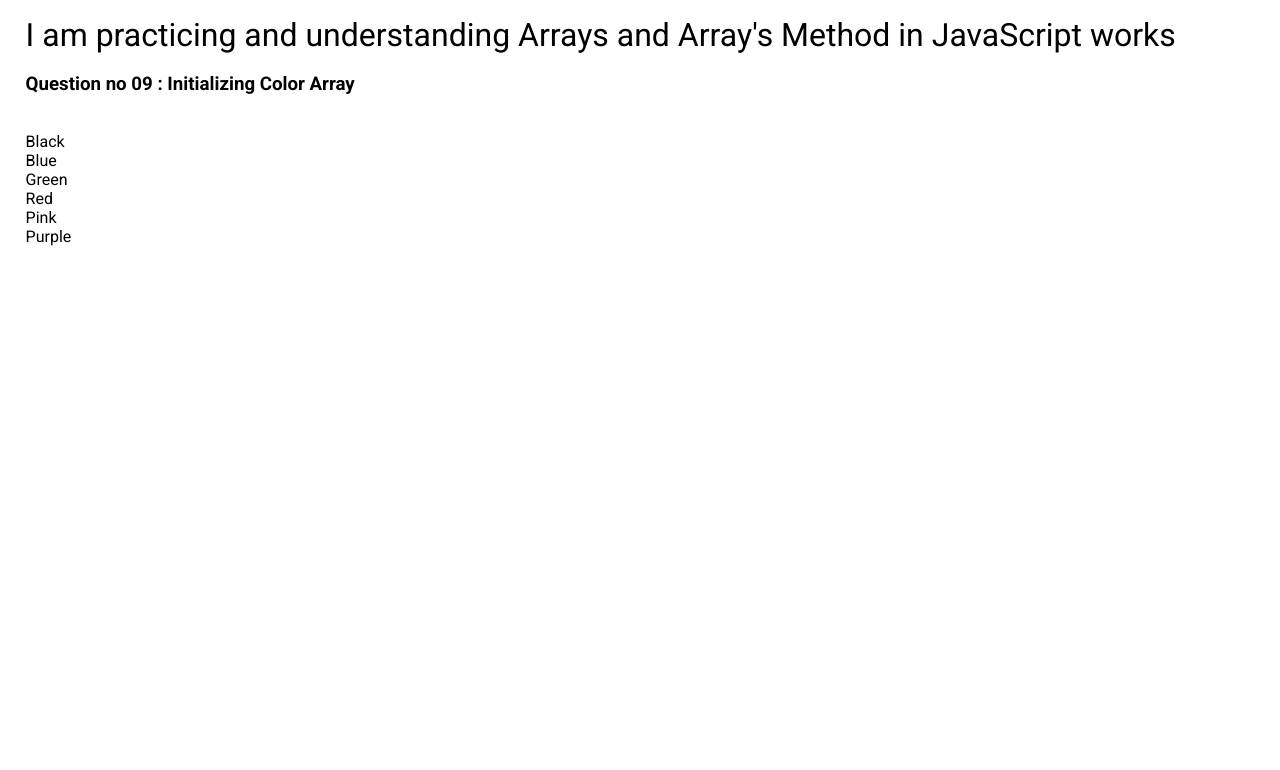
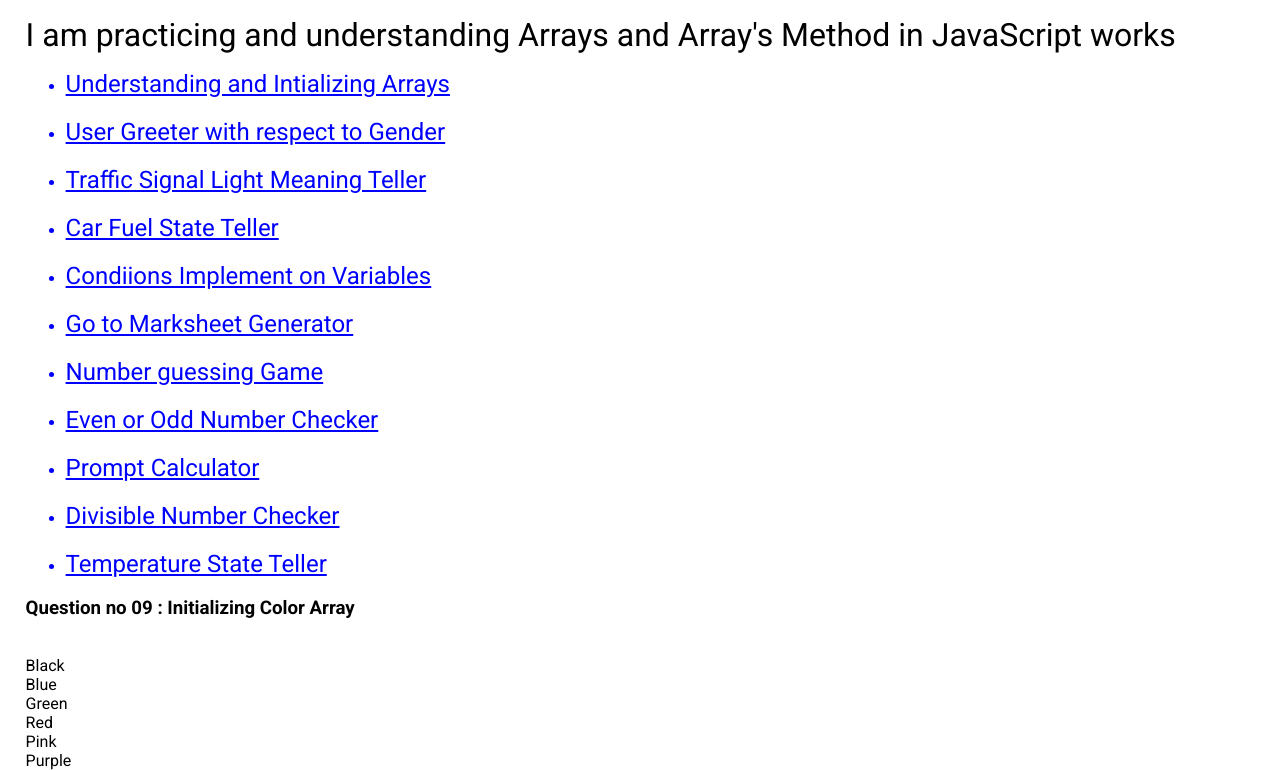
Before and after one commit to Shahzaib-Anees/Practicing-Arrays-and-Arrays-Methods-JS, a plain HTML site: page index.html in a window 1280 px wide. Shown: the part 175-945 px from the top of the page. Before the commit the page ends 800 px from the top, so only its background shows below. Drawn offline with Linux system fonts and the light colour scheme; a web font is replaced by a local one.

Commit message:
Adding Page Links

```diff
--- a/index.html
+++ b/index.html
@@ -13,6 +13,41 @@
         <h1>Practicing Arrays and Array's Methods in JavaScript</h1>
         <p>I am practicing and understanding Arrays and Array's Method in JavaScript works </p>
     </div>
+    <ul class="page-links">
+        <li>
+            <a href="./Question01/index.html" target="_blank">Understanding and Intializing Arrays</a>
+        </li>
+        <li>
+            <a href="./Page-no-01/User-greeter-Gender/index.html" target="_blank">User Greeter with respect to Gender</a>
+        </li>
+        <li>
+            <a href="./Page-no-01/Traffic-Signal-Light-Meaning-Teller/index.html" target="_blank">Traffic Signal Light Meaning Teller</a>
+        </li>
+        <li>
+            <a href="./Page-no-01/Car-Fuel-State-Teller/index.html" target="_blank">Car Fuel State Teller</a>
+        </li>
+        <li>
+            <a href="./Page-no-01/Condiions-Implement-on-Variables/index.html" target="_blank">Condiions Implement on Variables</a>
+        </li>
+        <li>
+            <a href="./Page-no-01/MarkSheet-Generator/result.html" target="_blank">Go to Marksheet Generator</a>
+        </li>
+        <li>
+            <a href="./Page-no-01/Number-Guessing-Game/guess.html" target="_blank">Number guessing Game</a>
+        </li>
+        <li>
+            <a href="./Page-no-01/Even0rOddNumber-Checker/index.html" target="_blank">Even or Odd Number Checker</a>
+        </li>
+        <li>
+            <a href="./Page-no-01/Prompt-Calculator/calculator.html" target="_blank">Prompt Calculator</a>
+        </li>
+        <li>
+            <a href="./Page-no-01/DivisibleNumber-Checker/index.html" target="_blank">Divisible Number Checker</a>
+        </li>
+        <li>
+            <a href="./Page-no-01/Temperature-State-Teller/index.html" target="_blank">Temperature State Teller</a>
+        </li>
+    </ul>
 </body>
 <script src="./index.js"></script>
 </html>
--- a/style.css
+++ b/style.css
@@ -4,7 +4,7 @@
 @import url('https://fonts.googleapis.com/css2?family=Roboto:ital,wght@0,100;0,300;0,400;0,500;0,700;0,900;1,100;1,300;1,400;1,500;1,700;1,900&display=swap');
 
 body {
-    padding:0% 2%;
+    padding: 0% 2%;
     margin: 0%;
     /* text-align: center; */
 }
@@ -15,7 +15,7 @@
 }
 
 
-.container{
+.container {
     display: flex;
     flex-direction: column;
     gap: 35px;
@@ -30,11 +30,30 @@
         0px -4px 10px rgba(255, 255, 255, 0.3);
 }
 
-p{
+p {
     font-size: 2rem;
     margin: 0%;
 }
 
-h3{
+h3 {}
 
+.page-links {
+    width: 100%;
+    display: flex;
+    flex-direction: column;
+    /* flex-wrap: wrap; */
+    column-gap: 50px;
+    row-gap: 20px;
+    color: blue;
 }
+
+.page-links>li>a {
+    font-size: 1.5rem;
+    color: blue;
+}
+
+.other-page-links {
+    padding: 4px;
+    display: flex;
+    gap: 10px;
+}
```
